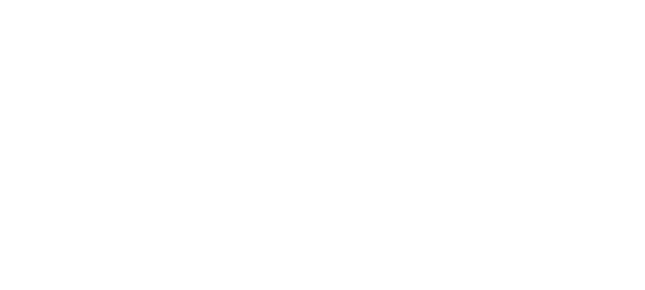
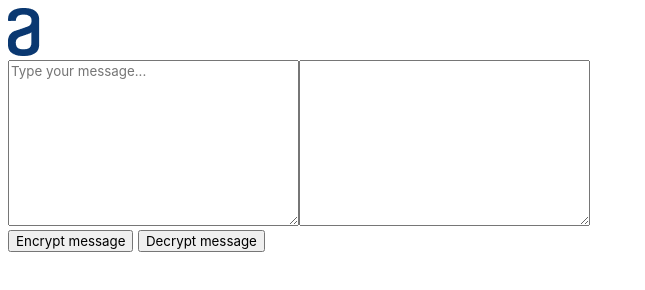
Before and after one commit to marelso/OracleOne, a plain HTML site: page Encrypting/index.html in a window 1280 px wide. Shown: the whole page, without its empty margins (0-645 px from the left). Drawn offline with Linux system fonts and the light colour scheme.

Commit message:
Structure and font

```diff
--- a/Encrypting/index.html
+++ b/Encrypting/index.html
@@ -5,12 +5,31 @@
     <meta http-equiv="X-UA-Compatible" content="IE=edge">
     <meta name="viewport" content="width=device-width, initial-scale=1.0">
 
+    <link rel="preconnect" href="https://fonts.googleapis.com">
+    <link rel="preconnect" href="https://fonts.gstatic.com" crossorigin>
+
     <link rel="stylesheet" href="style.css">
     <link rel="stylesheet" href="script.js">
 
     <title>Criptografia</title>
 </head>
 <body>
+    <header>
+        <img src="img/logo.png" alt="Alura - logo">
+    </header>
+    <main>
+        <section>
+            <textarea id="" placeholder="Type your message..." cols="30" rows="10"></textarea>
 
+            <div class="buttons">
+                <button id="btn_encrypt">Encrypt message</button>
+                <button id="btn_decrypt">Decrypt message</button>
+            </div>
+        </section>
+
+        <section>
+            <textarea id="" cols="30" rows="10"></textarea>
+        </section>
+    </main>
 </body>
 </html>
--- a/Encrypting/style.css
+++ b/Encrypting/style.css
@@ -1,3 +1,6 @@
+* {
+    font-family: 'Inter', sans-serif;
+}
 
 main {
     display: flex;
```
